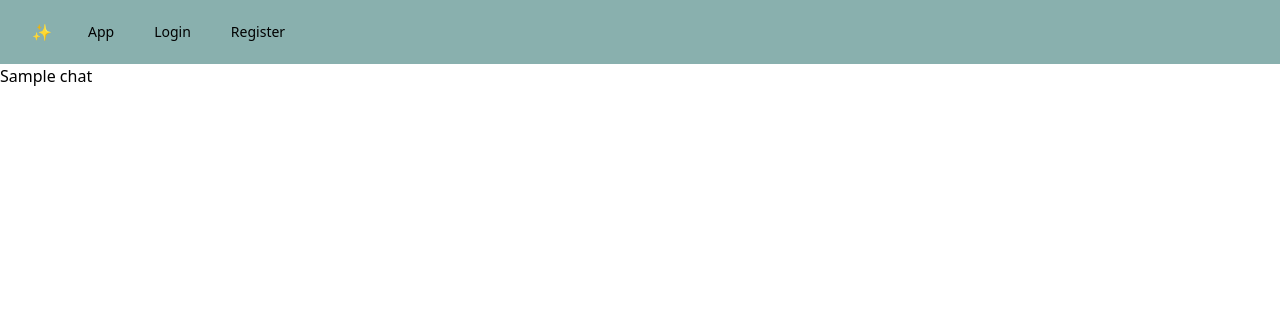
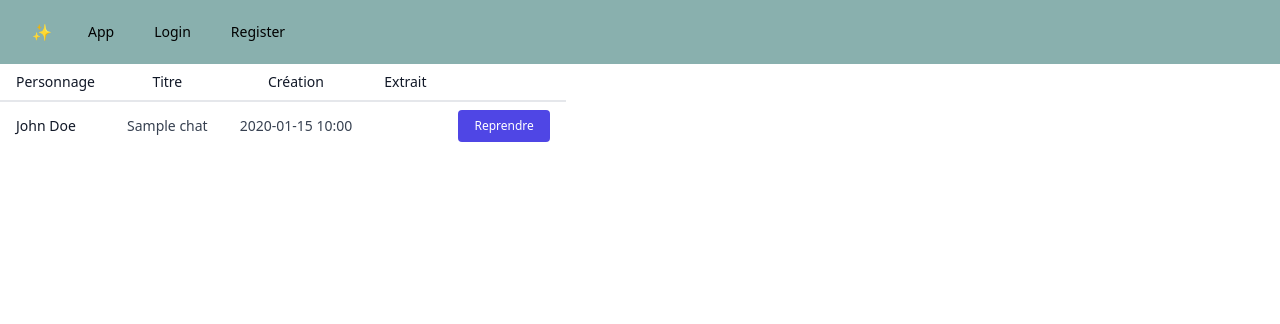
Before and after one commit to Seb-Pot-Dev/ai-boost, a Symfony app: template templates/chat/mychats.html.twig in a window 1280 px wide. Shown: the top 324 px of the page. Run offline with Twig, Linux system fonts and the light colour scheme; the template is opened without the code that fills it: most values are stand-ins (such as "Sample title", 1, 10 or a date in 2020); style sheets or scripts are compiled from the project's sources; some libraries are stand-ins or nearby versions.

Commit message:
front update

```diff
--- a/assets/styles/styles.css
+++ b/assets/styles/styles.css
@@ -26,3 +26,79 @@
     opacity: 1;
     transition: opacity 1s ease-out;
 }
+
+  .candle-center {
+    display: flex;
+    flex-direction: column;
+    align-items: center;
+    justify-content: center;
+    transform: translate(-50%, -50%);
+  }
+
+  .candle {
+    display: flex;
+    flex-direction: column;
+    align-items: center;
+
+  }
+  .candle-flame {
+    width: 15px;
+    height: 30px;
+    background: #ffad00;
+    border-radius: 8px 8px 8px 8px/20px 20px 8px 8px;
+    box-shadow: 0px 0px 20px 0px #ffad00;
+    -webkit-animation: flame-twirl 15s ease infinite, glow 2s ease infinite;
+            animation: flame-twirl 15s ease infinite, glow 2s ease infinite;
+  }
+  .candle-wick {
+    height: 10px;
+    width: 3px;
+    background: #ad87a9;
+  }
+  .candle-wax {
+    width: 40px;
+    height: 110px;
+    background: #ffffff;
+    border-radius: 6px;
+    box-shadow: inset -15px 0px 0px -10px #d8deed;
+  }
+  .candle-stand {
+    width: 100px;
+    height: 8px;
+    background: #1c233e;
+    border-radius: 3px;
+  }
+
+  @-webkit-keyframes flame-twirl {
+    0%, 22%, 49%, 62%, 81%, 100% {
+      border-radius: 2px 14px 8px 8px/20px 20px 8px 8px;
+    }
+    14%, 32%, 56%, 70%, 89% {
+      border-radius: 14px 2px 8px 8px/20px 20px 8px 8px;
+    }
+  }
+
+  @keyframes flame-twirl {
+    0%, 22%, 49%, 62%, 81%, 100% {
+      border-radius: 2px 14px 8px 8px/20px 20px 8px 8px;
+    }
+    14%, 32%, 56%, 70%, 89% {
+      border-radius: 14px 2px 8px 8px/20px 20px 8px 8px;
+    }
+  }
+  @-webkit-keyframes glow {
+    0%, 30%, 60%, 80%, 100% {
+      box-shadow: 0 0 20px 0 #ffad00;
+    }
+    20%, 50%, 70% {
+      box-shadow: 0 0 22px 0 #ffad00;
+    }
+  }
+  @keyframes glow {
+    0%, 30%, 60%, 80%, 100% {
+      box-shadow: 0 0 20px 0 #ffad00;
+    }
+    20%, 50%, 70% {
+      box-shadow: 0 0 22px 0 #ffad00;
+    }
+  }
--- a/templates/base/_navbar.html.twig
+++ b/templates/base/_navbar.html.twig
@@ -43,7 +43,7 @@
       Bonjour {{app.user.email}}
       {% if app.user.isPremium(true) %}👑{% endif %}
       </p>
-      <a href="/my-chats">My chats</a>
+      <a href="/my-chats" class="{{ currentPath == '/app' ? 'bg-gray-900 text-white' : 'text-black hover:bg-seasalt ' }}  rounded-md px-3 py-2 text-sm font-medium">My chats</a>
       <a href="/logout" class="text-black hover:bg-seasalt  rounded-md px-3 py-2 text-sm font-medium">
         Logout
       </a>
--- a/templates/chat/mychats.html.twig
+++ b/templates/chat/mychats.html.twig
@@ -3,14 +3,38 @@
 {% block title %}Hello ChatController!{% endblock %}
 
 {% block body %}
+<div class="flex">
+<div class="overflow-x-auto">
+    <table class="min-w-full divide-y-2 divide-gray-200 bg-white text-sm">
+        <thead class="ltr:text-left rtl:text-right">
+        <tr>
+            <th class="whitespace-nowrap px-4 py-2 font-medium text-gray-900">Personnage</th>
+            <th class="whitespace-nowrap px-4 py-2 font-medium text-gray-900">Titre</th>
+            <th class="whitespace-nowrap px-4 py-2 font-medium text-gray-900">Création</th>
+            <th class="whitespace-nowrap px-4 py-2 font-medium text-gray-900">Extrait</th>
+            <th class="px-4 py-2"></th>
+        </tr>
+        </thead>
+    <tbody class="divide-y divide-gray-200">
 {% for chat in chats %}
-    <div class="chat">
-    {% if chat.title is not empty %}
-        <a href="/chat/{{chat.id}}"><h2>{{ chat.title }}</h2></a>
-    {% else %}
-        <a href="/chat/{{chat.id}}"><h2>{{ chat.createdAt|date('Y-m-d H:i') }}</h2></a>
-    {% endif %}
-    </div>
+      <tr>
+        <td class="whitespace-nowrap px-4 py-2 font-medium text-gray-900">John Doe</td>
+        <td class="whitespace-nowrap px-4 py-2 text-gray-700">{{ chat.title }}</td>
+        <td class="whitespace-nowrap px-4 py-2 text-gray-700">{{ chat.createdAt|date('Y-m-d H:i') }}</td>
+        <td class="whitespace-nowrap px-4 py-2 text-gray-700">{{ chat.messages|slice(32, 52) }}</td>
+        <td class="whitespace-nowrap px-4 py-2">
+          <a
+            href="{{ path('view_chat', {'chatId': chat.id}) }}"
+            class="inline-block rounded bg-indigo-600 px-4 py-2 text-xs font-medium text-white hover:bg-indigo-700"
+          >
+            Reprendre
+          </a>
+        </td>
+      </tr>
 
 {% endfor %}
+    </tbody>
+</table>
+</div>
+</div>
 {% endblock %}
```
Also changed, not shown: templates/app/index.html.twig (+19 -19 lines), templates/chat/chat.html.twig (+4 -4 lines), templates/home/index.html.twig (+13 -6 lines).
